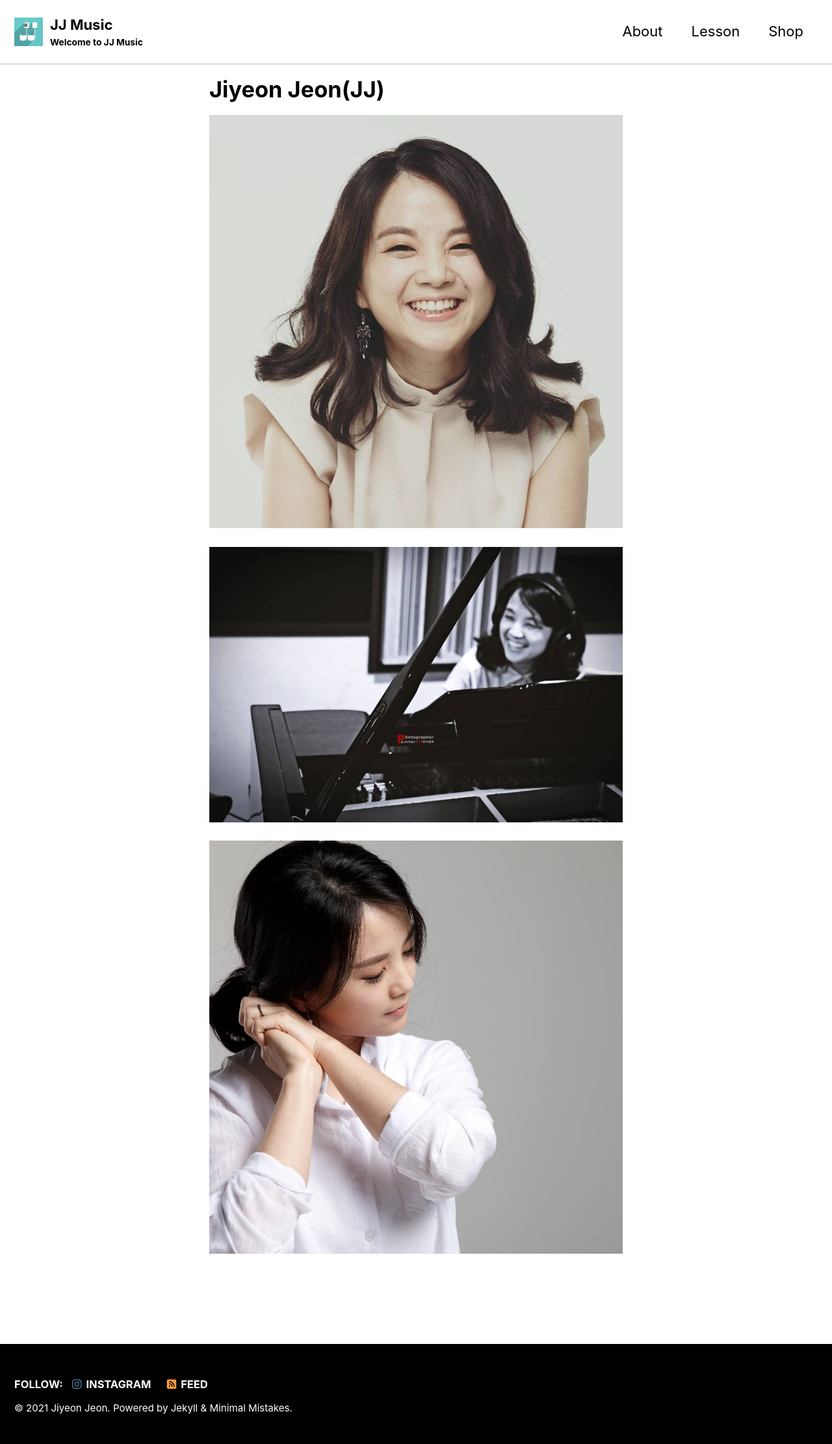
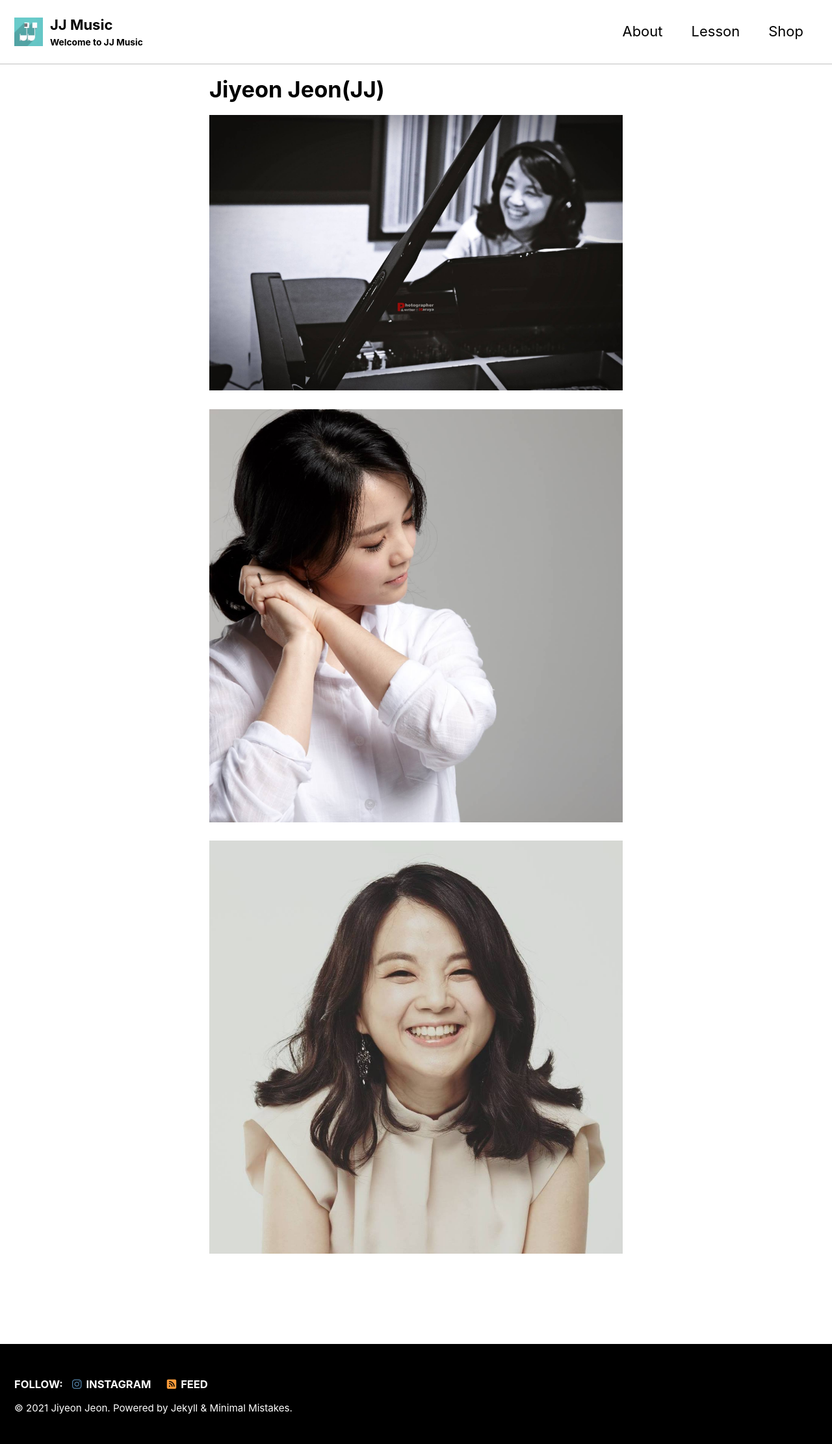
Before and after one commit to jjmusic-online/jjmusic-online.github.io, a Jekyll site: the page built from _pages/about.md, in a window 1280 px wide. Shown: the whole page at 65% size. Built offline with Jekyll 4.4.1, drawn with Linux system fonts in a browser that asks for light colours; cached includes are drawn as plain includes; nearby versions of some CDN libraries.

Commit message:
image order change

```diff
--- a/_pages/about.md
+++ b/_pages/about.md
@@ -4,11 +4,11 @@ title: "Jiyeon Jeon(JJ)"
 permalink: /about/
 ---
 
-<img src="https://jjmusic-online.github.io/assets/images/JJFoto1.jpeg" alt="JJ Photo1"
+<img src="https://jjmusic-online.github.io/assets/images/photo1.jpeg" alt="JJ Photo1"
 	title="Photo of JJ" style="min-width: 150px" />
 
-<img src="https://jjmusic-online.github.io/assets/images/JJFoto2.jpeg" alt="JJ Photo2"
+<img src="https://jjmusic-online.github.io/assets/images/photo2.jpeg" alt="JJ Photo2"
 	title="Photo of JJ" style="min-width: 150px" />
 
-<img src="https://jjmusic-online.github.io/assets/images/JJFoto3.jpeg" alt="JJ Photo3"
+<img src="https://jjmusic-online.github.io/assets/images/photo3.jpeg" alt="JJ Photo3"
 	title="Photo of JJ" style="min-width: 150px" />
```
Also changed, not shown: assets/images/photo1.jpeg (renamed from assets/images/JJFoto2.jpeg), assets/images/photo2.jpeg (renamed from assets/images/JJFoto3.jpeg), assets/images/photo3.jpeg (renamed from assets/images/JJFoto1.jpeg).
